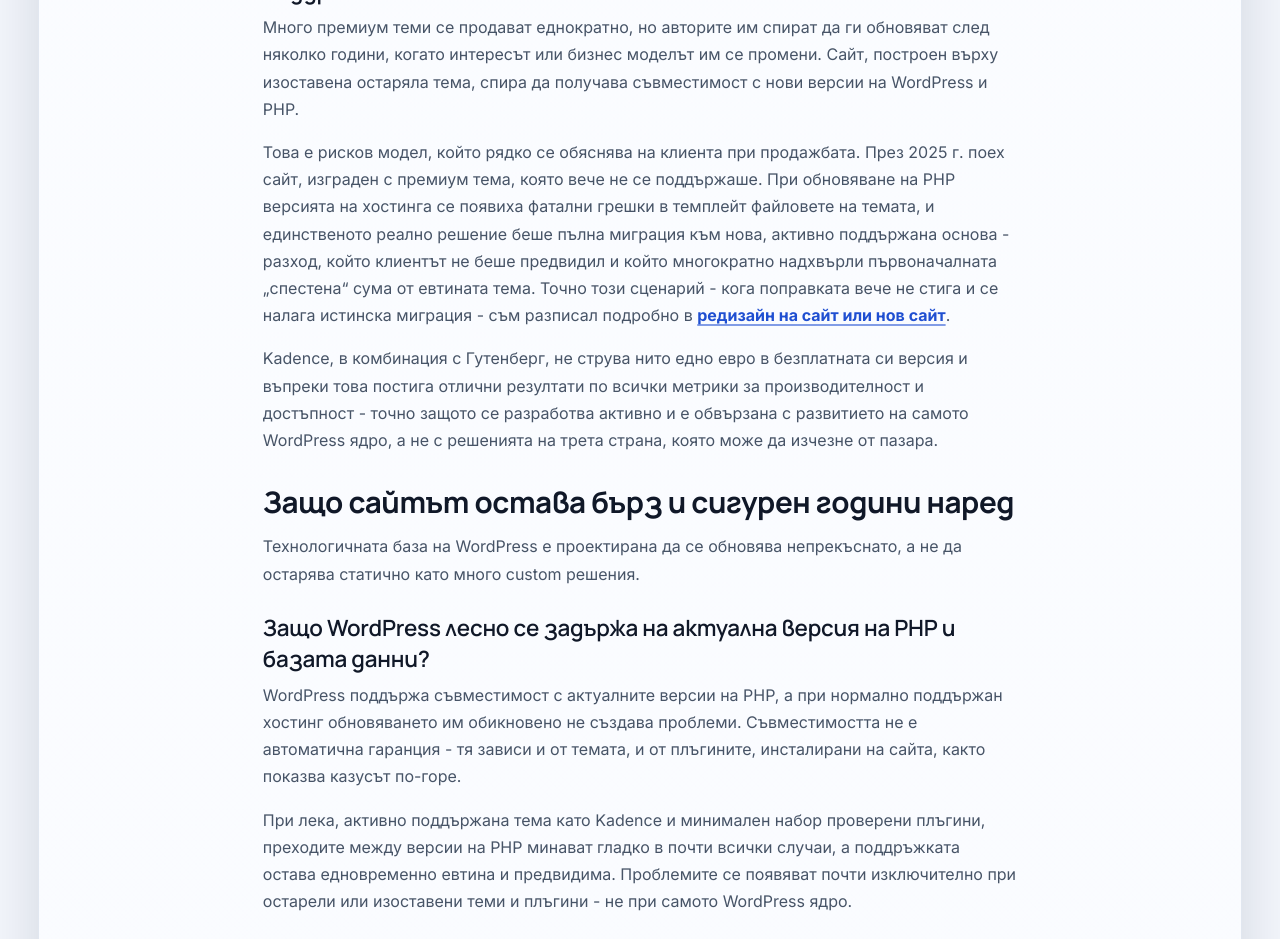
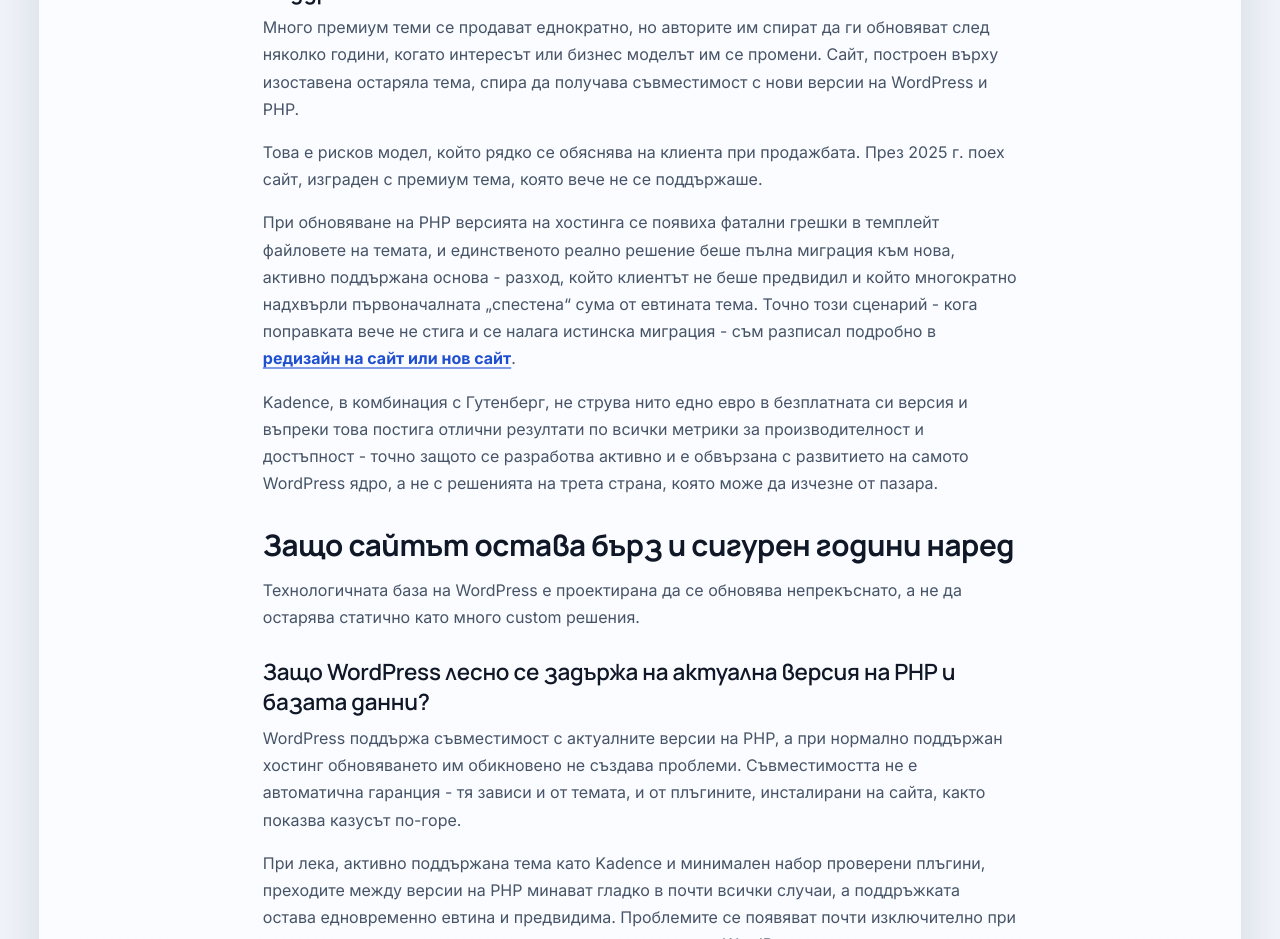
Before and after one commit to inweblife/inweblife, a Next.js app: page /wordpress-site in a window 1280 px wide. Shown: the part 11000-11939 px from the top of the page. Built offline with nearby package versions, Linux system fonts and the light colour scheme; no server answers.

Commit message:
Update wordpress-site.js

```diff
--- a/pages/wordpress-site.js
+++ b/pages/wordpress-site.js
@@ -708,13 +708,15 @@ const WordPressSite = () => {
             </p>
             <p>
               Това е рисков модел, който рядко се обяснява на клиента при продажбата. През 2025 г.
-              поех сайт, изграден с премиум тема, която вече не се поддържаше. При обновяване на
-              PHP версията на хостинга се появиха фатални грешки в темплейт файловете на темата, и
-              единственото реално решение беше пълна миграция към нова, активно поддържана основа -
-              разход, който клиентът не беше предвидил и който многократно надхвърли
-              първоначалната &bdquo;спестена&ldquo; сума от евтината тема. Точно този сценарий -
-              кога поправката вече не стига и се налага истинска миграция - съм разписал подробно
-              в{" "}
+              поех сайт, изграден с премиум тема, която вече не се поддържаше.
+            </p>
+            <p>
+              При обновяване на PHP версията на хостинга се появиха фатални грешки в темплейт
+              файловете на темата, и единственото реално решение беше пълна миграция към нова,
+              активно поддържана основа - разход, който клиентът не беше предвидил и който
+              многократно надхвърли първоначалната &bdquo;спестена&ldquo; сума от евтината тема.
+              Точно този сценарий - кога поправката вече не стига и се налага истинска миграция -
+              съм разписал подробно в{" "}
               <Link href="/redizain-ili-nov-sait">
                 <strong>редизайн на сайт или нов сайт</strong>
               </Link>
```
